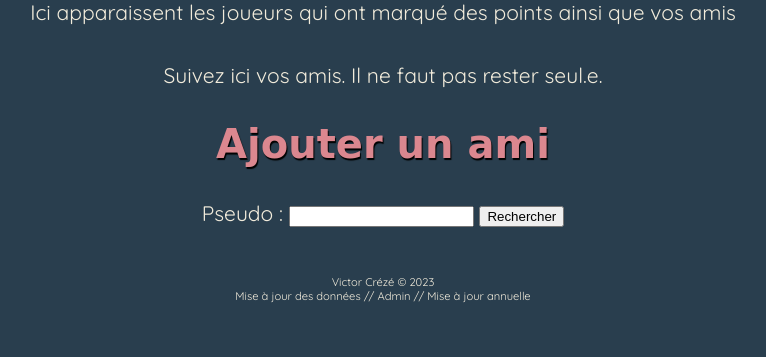
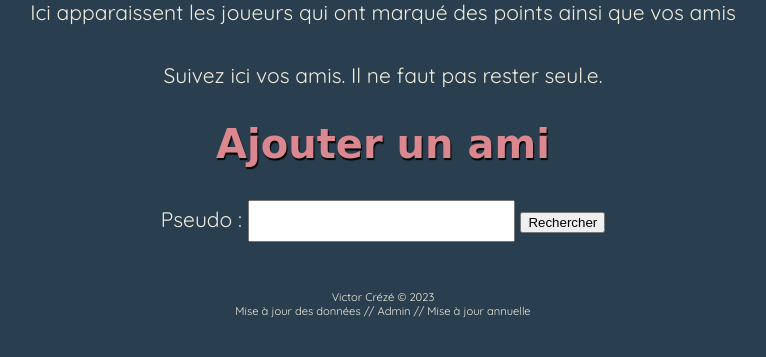
Before and after one commit to Vertocz/lejeudelamort, a Django app: page /classement/1 in a window 1280 px wide. Shown: the part 273-630 px from the top of the page, without its empty margins (257-1023 px from the left). Run offline with Django 4.2, Linux system fonts and the light colour scheme; the visitor is signed in with stand-in values (Sample User, id 1); data comes from the database, SQL or seed files in the repository; data that the repository does not hold is empty; some web fonts are replaced.

Commit message:
input recherche amis

```diff
--- a/JeuDeLaMort/JeuDeLaMort/static/jdm/style-jdm.css
+++ b/JeuDeLaMort/JeuDeLaMort/static/jdm/style-jdm.css
@@ -40,9 +40,14 @@ body {
 }
 
 #id_nom {
-    padding: 1rem;
+    padding: 0.5rem;
     margin: 1rem auto;
     font-size: 1.5rem;
+}
+
+#your_name {
+    padding: 0.5rem;
+    font-size: 1.2rem;
 }
 
 .navbar {
@@ -413,7 +418,7 @@ a:hover {
 }
 
 .soustexte {
-    font-size: calc(12px + 0.390625vw);
+    font-size: 1rem;
 }
 
 .message {
```
